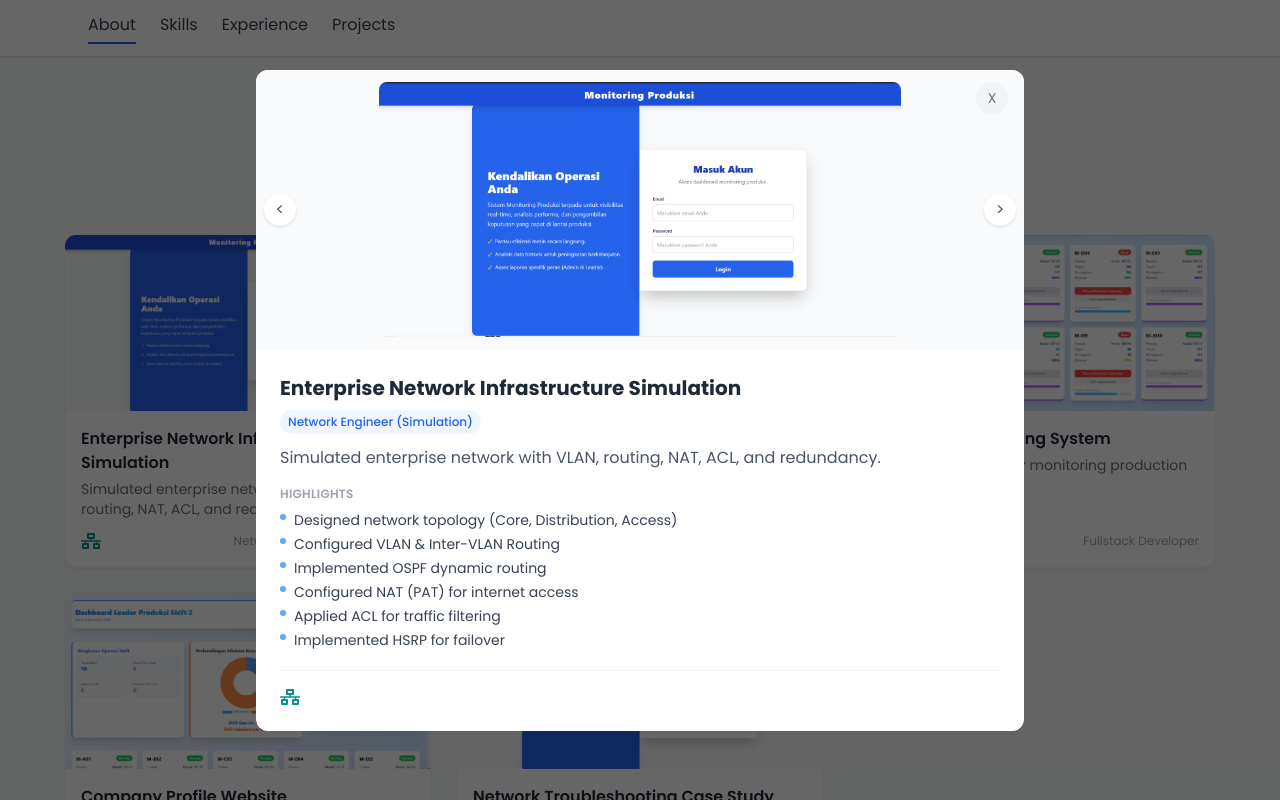
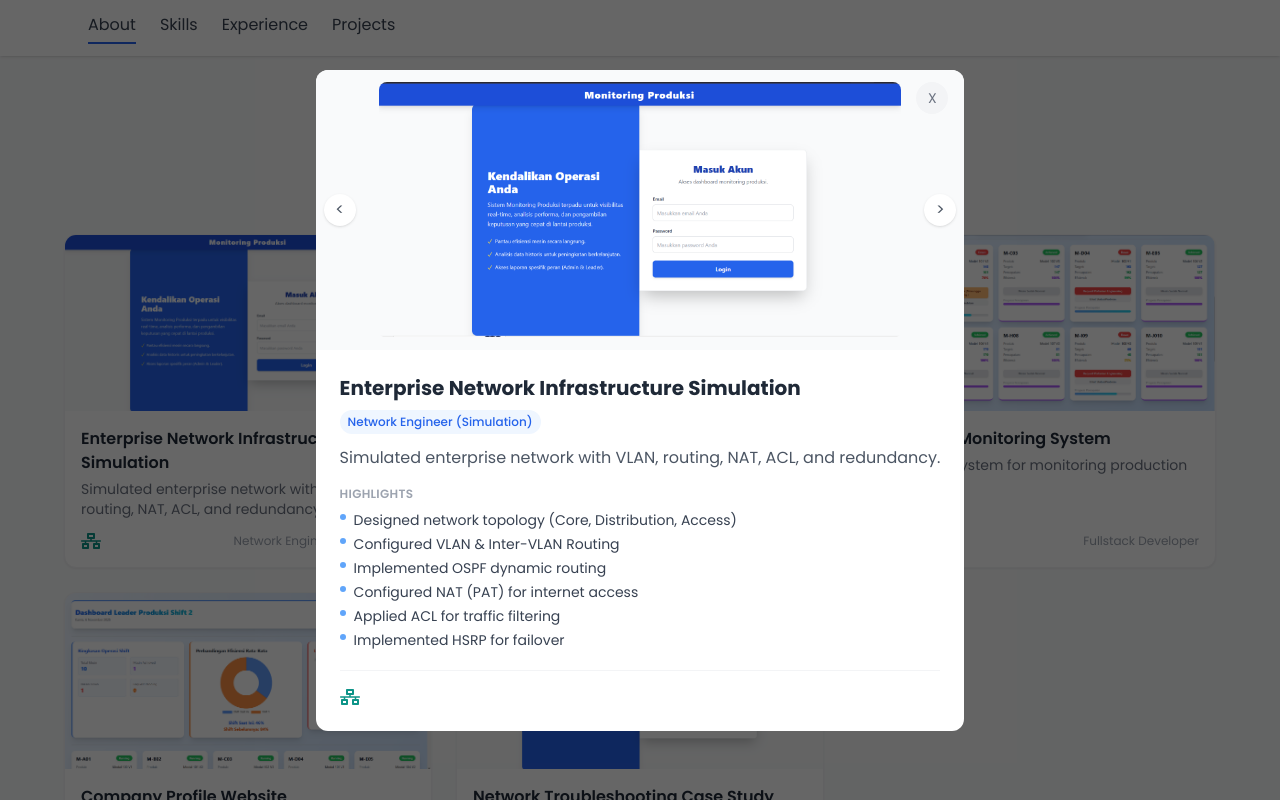
Before and after one commit to Sandysuryantiko/My-Personal-Website, a React (Vite) app: page / in a window 1280 px wide. Both pictures are taken after a click on the element 248 px from the left and 2856 px from the top of the page. Shown: the part 2456-3256 px from the top of the page. Built offline with nearby package versions, Linux system fonts and the light colour scheme.

Commit message:
update modal lagi

```diff
--- a/src/sections/Projects.jsx
+++ b/src/sections/Projects.jsx
@@ -145,17 +145,20 @@ const Projects = () => {
 
       {selectedProject && (
         <div
-          className="fixed inset-0 bg-black/60 flex items-end sm:items-center justify-center z-50"
+          className="fixed inset-0 z-50 flex items-end sm:items-center justify-center overflow-hidden"
+          style={{ backgroundColor: "rgba(0,0,0,0.6)" }}
           onClick={closeModal}
         >
           <div
-            className="bg-white w-full sm:rounded-xl sm:max-w-xl lg:max-w-3xl rounded-t-2xl max-h-[92vh] sm:max-h-[88vh] overflow-y-auto relative flex flex-col"
+            className="relative flex flex-col bg-white rounded-t-2xl sm:rounded-xl w-full sm:w-auto sm:mx-4 sm:max-w-xl lg:max-w-3xl max-h-[92vh] sm:max-h-[88vh] overflow-hidden"
             onClick={(e) => e.stopPropagation()}
           >
-            <div className="flex justify-center pt-3 pb-1 sm:hidden">
+            {/* Handle bar mobile */}
+            <div className="flex justify-center pt-3 pb-1 sm:hidden flex-shrink-0">
               <div className="w-10 h-1 rounded-full bg-gray-300" />
             </div>
 
+            {/* Close button */}
             <button
               onClick={closeModal}
               className="absolute top-3 right-4 w-8 h-8 flex items-center justify-center rounded-full bg-gray-100 hover:bg-red-100 hover:text-red-600 text-gray-500 text-sm transition-colors z-10"
@@ -163,7 +166,10 @@ const Projects = () => {
               X
             </button>
 
-            <div className="relative bg-gray-50 w-full">
+            {/* Scrollable area */}
+            <div className="overflow-y-auto overflow-x-hidden flex-1 w-full">
+              {/* Image slider */}
+              <div className="bg-gray-50 w-full">
                 <div className="flex items-center justify-between px-2 py-3">
                   <button
                     onClick={prevImage}
@@ -171,11 +177,13 @@ const Projects = () => {
                   >
                     {"<"}
                   </button>
+                  <div className="flex-1 flex items-center justify-center px-2 min-w-0">
                     <img
                       src={selectedProject.images[currentImg]}
                       alt={selectedProject.title}
-                  className="h-40 sm:h-64 object-contain rounded-lg mx-auto"
+                      className="h-40 sm:h-64 max-w-full w-auto object-contain rounded-lg"
                     />
+                  </div>
                   <button
                     onClick={nextImage}
                     className="w-8 h-8 flex items-center justify-center rounded-full bg-white shadow text-gray-600 hover:bg-gray-100 flex-shrink-0"
@@ -190,6 +198,7 @@ const Projects = () => {
                 )}
               </div>
 
+              {/* Detail content */}
               <div className="p-4 sm:p-6">
                 <h3 className="text-base sm:text-xl font-bold text-gray-800 leading-snug">
                   {selectedProject.title}
@@ -217,7 +226,9 @@ const Projects = () => {
                   </ul>
                 </div>
                 <div className="flex items-center gap-3 mt-5 pt-4 border-t border-gray-100">
-                <div className="flex gap-2 flex-1">{selectedProject.icons}</div>
+                  <div className="flex gap-2 flex-1">
+                    {selectedProject.icons}
+                  </div>
                   <div className="flex gap-2">
                     {selectedProject.github && (
                       <a
@@ -246,6 +257,7 @@ const Projects = () => {
               </div>
             </div>
           </div>
+        </div>
       )}
     </Section>
   );
```
Lines whose indentation alone changed are shown as unchanged.
